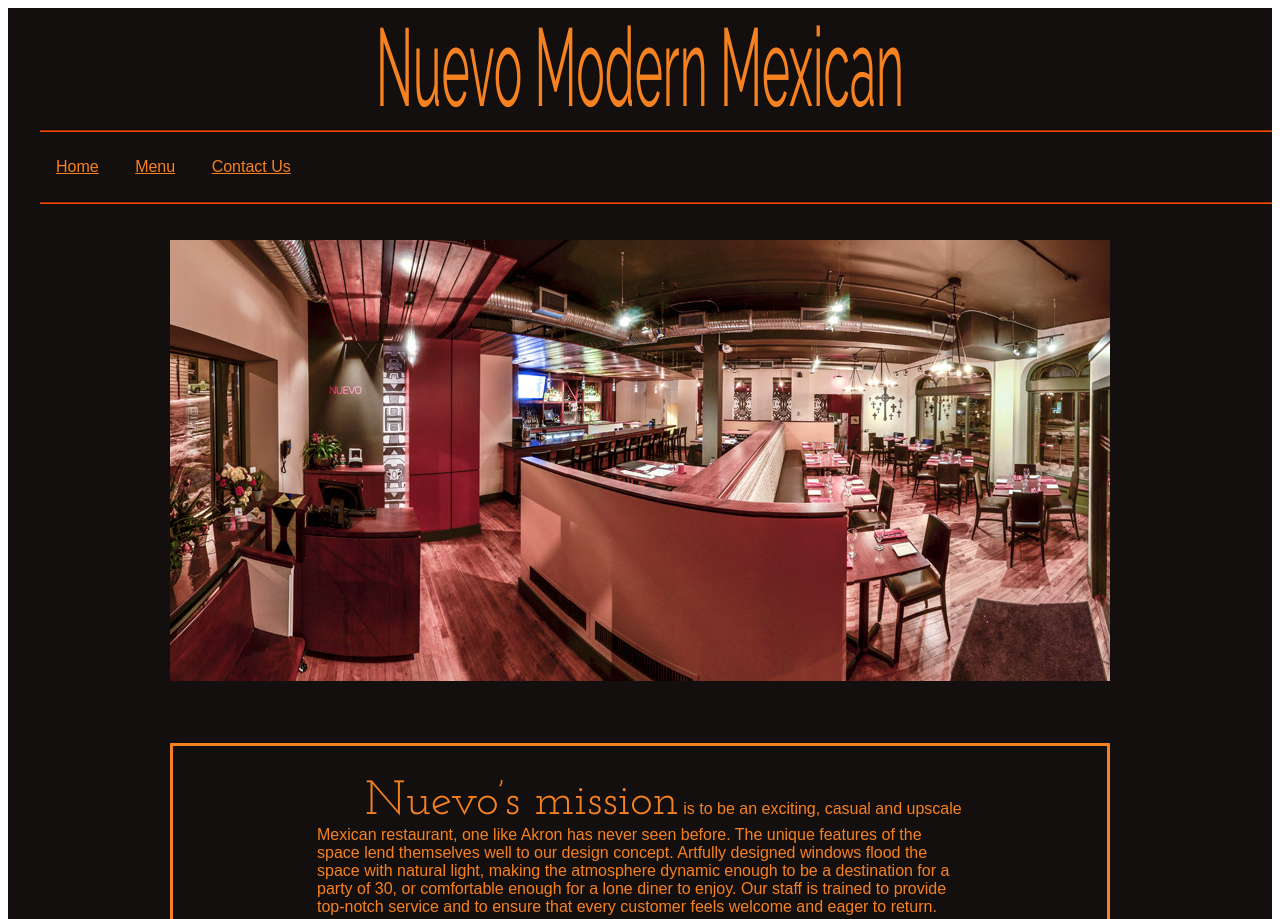
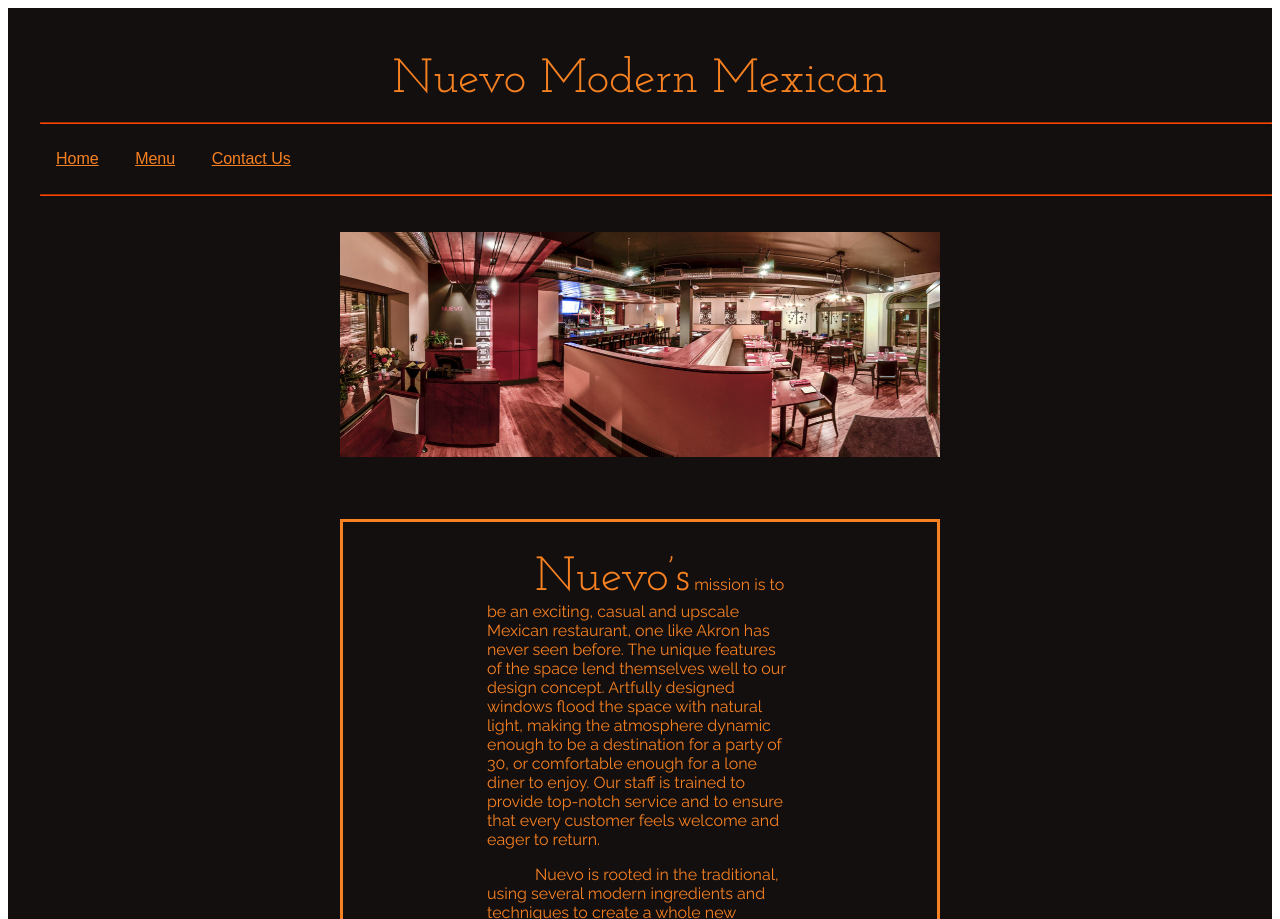
Before and after one commit to mweiss9676/nuevo, a plain HTML site: page index.html in a window 1280 px wide. Shown: the top 919 px of the page. Drawn offline with Linux system fonts and the light colour scheme.

Commit message:
proportional-main-image

```diff
--- a/index.html
+++ b/index.html
@@ -29,9 +29,8 @@
               text-align: center;
               padding-top: 1em;
               position: relative;
-              bottom: 1em;
-              font-family: Raleway;
-              transform:scaleY(2.3);
+              bottom: ;
+              font-family: 'Josefin Slab';
           }
 
           #home, #menu, #contact-us {
@@ -49,6 +48,8 @@
           }
 
           #main-image {
+              width: 600px;
+              height: 225px;
           }
 
           .about-paragraph {
@@ -57,6 +58,7 @@
               font-family: sans-serif;
               border-style: solid;
               margin-top: 3em;
+              font-family: Raleway;
           }
 
           #nuevo {
@@ -107,7 +109,7 @@
             <img src="nuevo-image2.jpg" id="main-image" alt="Nuevo Modern Mexican Restaurant Picture">
         </div>
         <div class="about-paragraph">
-            <p><span id="nuevo"> Nuevo’s mission</span> is to be an exciting, casual and upscale Mexican restaurant,
+            <p><span id="nuevo"> Nuevo’s</span> mission is to be an exciting, casual and upscale Mexican restaurant,
                  one like Akron has never seen before. The unique features of the space lend
                  themselves well to our design concept. Artfully designed windows flood the
                  space with natural light, making the atmosphere dynamic enough to be a destination
```
